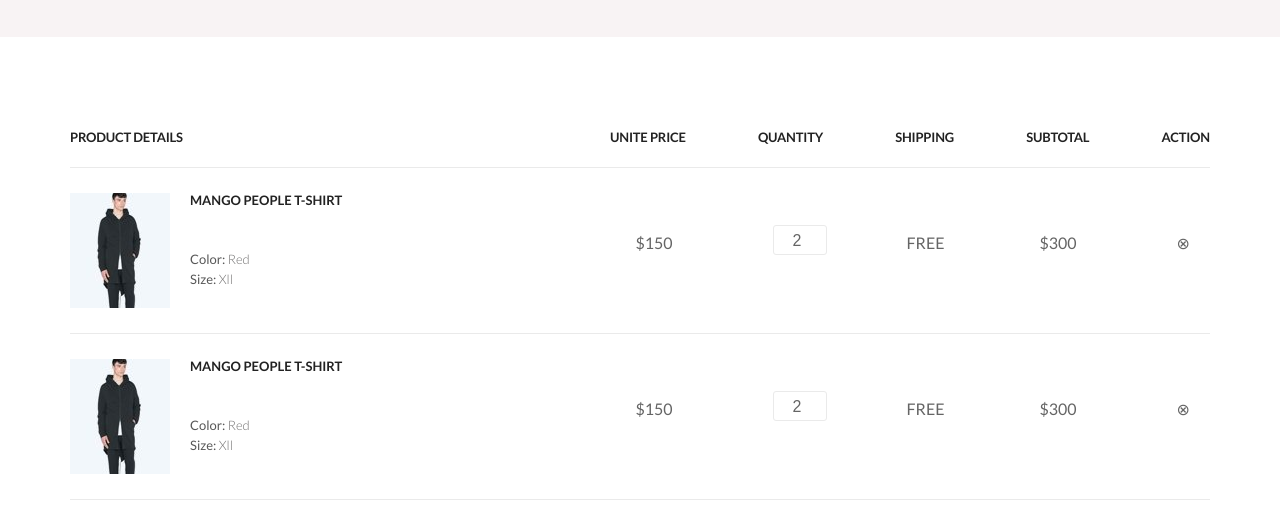
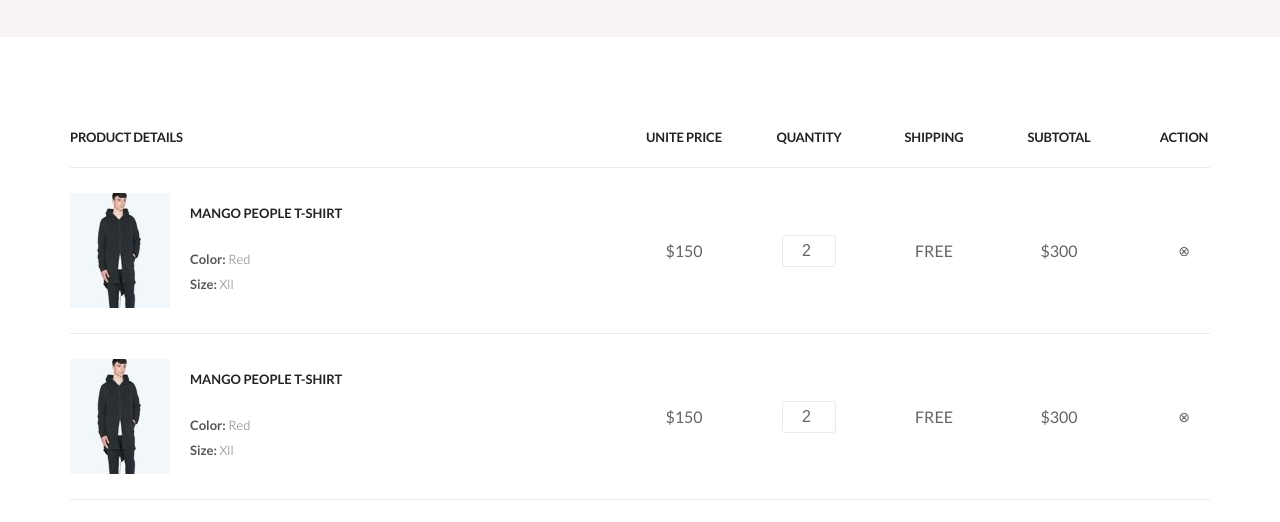
Before and after one commit to ikiushkin/geekbains-html-css, a plain HTML site: page shoping_cart.html in a window 1280 px wide. Shown: the part 263-785 px from the top of the page. Drawn offline with Linux system fonts and the light colour scheme.

Commit message:
Изменен принцып выравнивания списка товара корзины (shop_cart)

```diff
--- a/shoping_cart.html
+++ b/shoping_cart.html
@@ -254,7 +254,7 @@
                             <input type="number" class="cart__quantity" placeholder="2">
                             <div class="cart__free">FREE</div>
                             <div class="cart__subtotal">$300</div>
-                            <div class="cart__action">&otimes;</div>
+                            <div class="cart__action">&#8855;</div>
                         </div>
                     </div>
                     <div class="cart__product_line">
@@ -271,7 +271,7 @@
                             <input type="number" class="cart__quantity" placeholder="2">
                             <div class="cart__free">FREE</div>
                             <div class="cart__subtotal">$300</div>
-                            <div class="cart__action">&otimes;</div>
+                            <div class="cart__action">&#8855;</div>
                         </div>
                     </div>
                     <div class="cart__product_line">
@@ -288,7 +288,7 @@
                             <input type="number" class="cart__quantity" placeholder="2">
                             <div class="cart__free">FREE</div>
                             <div class="cart__subtotal">$300</div>
-                            <div class="cart__action">&otimes;</div>
+                            <div class="cart__action">&#8855;</div>
                         </div>
                     </div>
                 </div>
--- a/style.sass
+++ b/style.sass
@@ -1084,6 +1084,10 @@
   width: 600px
   display: flex
   justify-content: space-between
+  margin-right: -24px
+  & p
+    width: 100px
+    text-align: center
 
 .cart__product
   &_block
@@ -1101,6 +1105,7 @@
   &_content
     width: 165px
     margin-left: 20px
+    padding-top: 13px
   &_img
     width: 100px
     height: 115px
@@ -1110,21 +1115,23 @@
     font-weight: 700
     text-transform: uppercase
     color: #222222
-    margin-bottom: 40px
+    margin-bottom: 25px
   &_text
     font-size: 13px
-    line-height: 20px
-    font-weight: 400
+    line-height: 25px
+    font-weight: 700
     color: #575757
     span
       font-size: 13px
-      line-height: 20px
       font-weight: 300
       color: #6f6e6e
   &_settings
-    margin-top: 40px
+    width: 600px
+    margin-right: -24px
     display: flex
-    margin-right: 20px
+    justify-content: space-between
+    align-items: center
+    text-align: center
     color: #656565
 
 .cart
@@ -1133,29 +1140,31 @@
     justify-content: space-between
     margin-bottom: 80px
   &__unite_price
-    margin-right: 100px
+    width: 100px
   &__quantity
-    margin-right: 80px
-    margin-top: -8px
+    margin: 0px 23px 0 23px
     height: 30px
     text-align: center
     width: 42px
-    height: 26px
     color: #656565
     font-size: 16px
     border: 1.0px solid #eaeaea
     border-radius: 3px
-    padding-top: 2px
     padding-left: 10px
     &::placeholder
       color: #656565
       font-size: 16px
   &__free
-    margin-right: 95px
+    width: 100px
   &__subtotal
-    margin-right: 100px
+    width: 100px
   &__action
+    width: 100px
     cursor: pointer
+    font-size: 14px
+    &:hover
+      color: $main-color
+      font-weight: 700
 
 .cart__quantity input[type="number"]
   padding-left: 15px
```
Also changed, not shown: index.html (+9 -9 lines), style.css, 1 other file.
